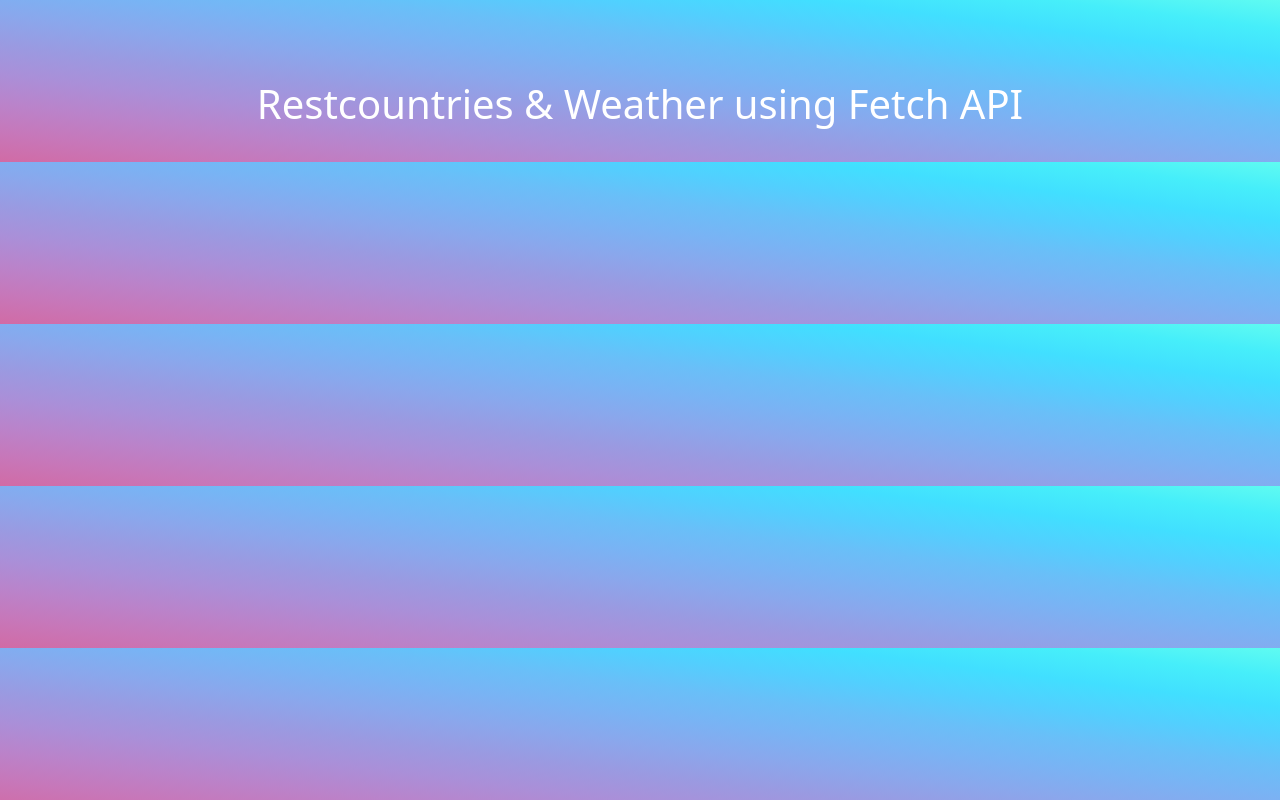
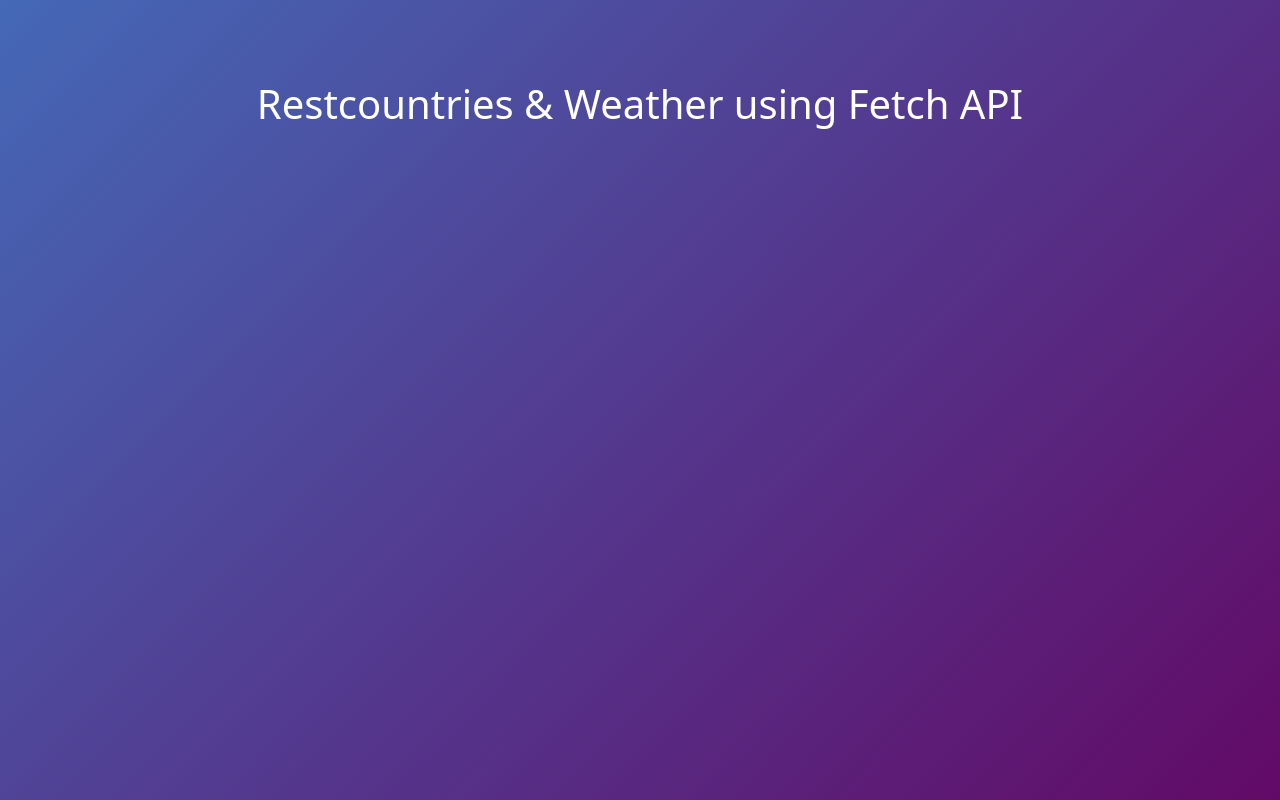
Before and after one commit to Prakash-V-S/Day-17-Restcountries-Weather-using-fetch-API, a plain HTML site: page index.html in a window 1280 px wide. Drawn offline with nearby package versions, Linux system fonts and the light colour scheme; no server answers.

Commit message:
first commit

```diff
--- a/style.css
+++ b/style.css
@@ -1,18 +1,15 @@
 body {
-    background-image: linear-gradient(to right top, #d16ba5, #c777b9, #ba83ca, #aa8fd8, #9a9ae1, #8aa7ec, #79b3f4, #69bff8, #52cffe, #41dfff, #46eefa, #5ffbf1);
     display: grid;
     box-sizing: border-box;
     padding: 0%;
     margin: 0%;
-
-
 }
 .card {
     margin-top: 30px;
     margin-left: 30px;
     width: 300px;
     height: 400px;
-    border: 10px solid white !important;
+    border: 5px solid white !important;
     color: rgb(255, 255, 255) !important;
     background-image: linear-gradient(to right, #a97a15 , #425453) !important;
     text-align: center;
@@ -28,8 +25,31 @@ body {
 #title {
     color: white;
     text-align: center;
+    margin-bottom: 20px;
 }
 
 .container{margin-top: 30px;
     padding: 50px 0px;
 }
+
+body {
+    margin: auto;
+    font-family: -apple-system, BlinkMacSystemFont, sans-serif;
+    overflow: auto;
+    background: linear-gradient(315deg, rgba(101,0,94,1) 3%, rgba(60,132,206,1) 38%, rgba(48,238,226,1) 68%, rgba(255,25,25,1) 98%);
+    animation: gradient 15s ease infinite;
+    background-size: 400% 400%;
+    background-attachment: fixed;
+}
+
+@keyframes gradient {
+    0% {
+        background-position: 0% 0%;
+    }
+    50% {
+        background-position: 100% 100%;
+    }
+    100% {
+        background-position: 0% 0%;
+    }
+}
```
